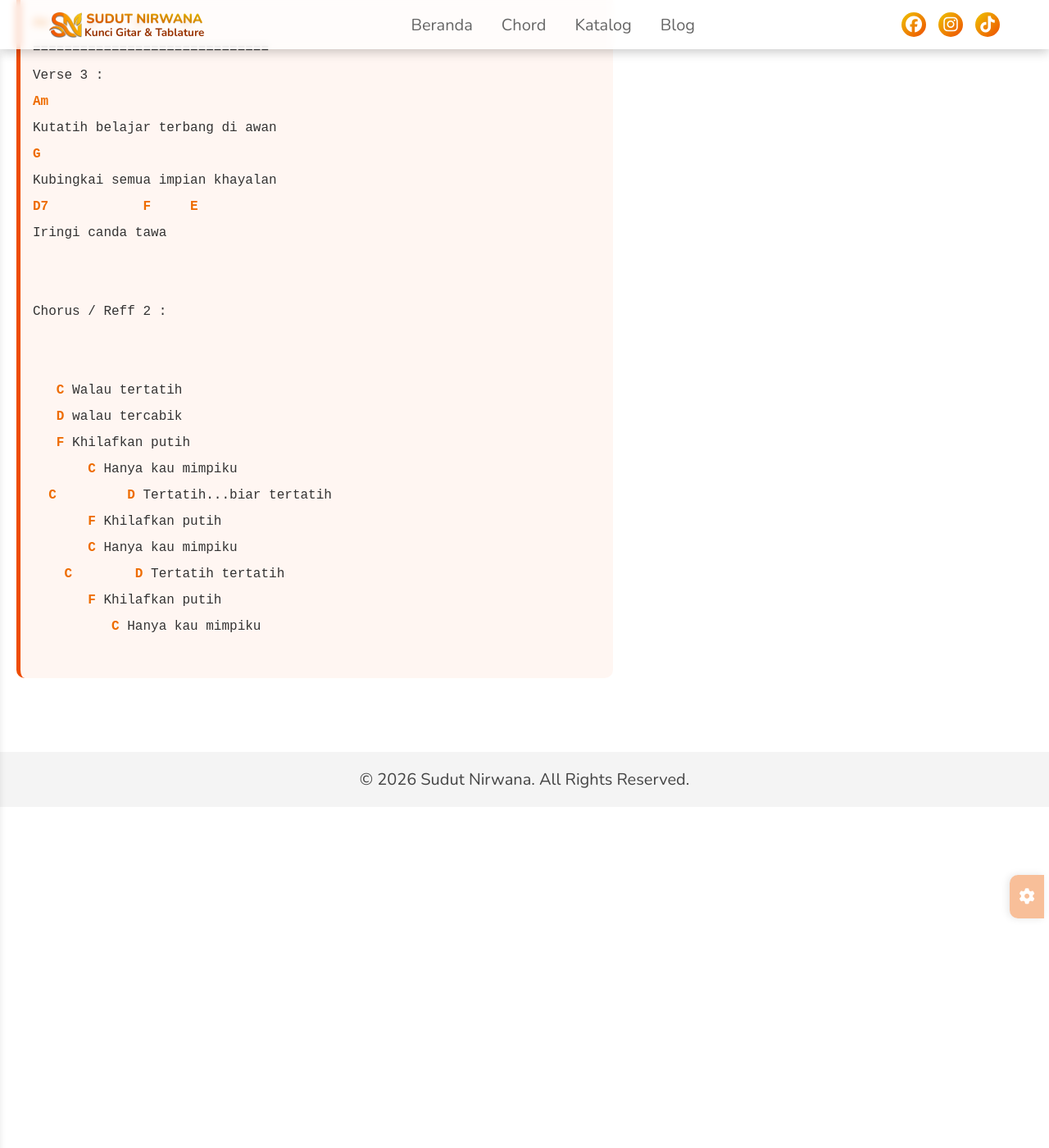
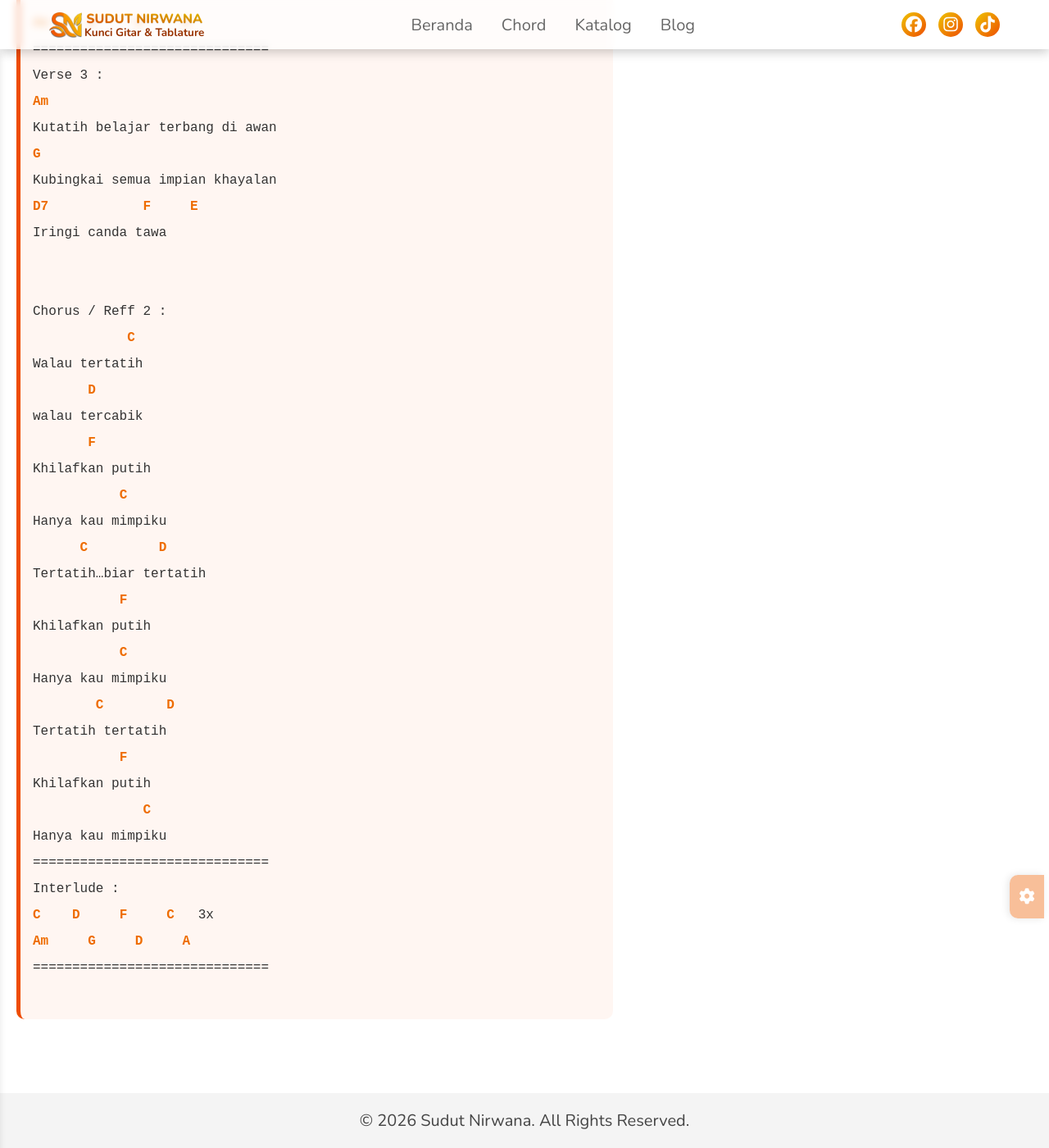
Before and after one commit to sudut-nirwana/sudut-nirwana-main, a Jekyll site: the page built from _chord/sheila-on-7/sheila-on-7-tertatih.md, in a window 1280 px wide and 1400 px high, scrolled down 2551 px. Shown: the whole window at 82% size. Built offline with Jekyll 4.4.1, drawn with Linux system fonts in a browser that asks for light colours; some web fonts are replaced; some of the changed text lies outside the part shown.

Commit message:
Update sheila-on-7-tertatih.md

```diff
--- a/_chord/sheila-on-7/sheila-on-7-tertatih.md
+++ b/_chord/sheila-on-7/sheila-on-7-tertatih.md
@@ -79,8 +80,7 @@
 Iringi canda tawa
 
 Chorus / Reff 2 :
-
-       C
+            C
 Walau tertatih
        D
 walau tercabik
@@ -100,3 +100,8 @@
 Khilafkan putih
               C
 Hanya kau mimpiku
+==============================
+Interlude :
+C    D     F     C   3x
+Am     G     D     A
+==============================
```
Also changed, not shown: other parts of _chord/sheila-on-7/sheila-on-7-tertatih.md (+2 -1 lines).
